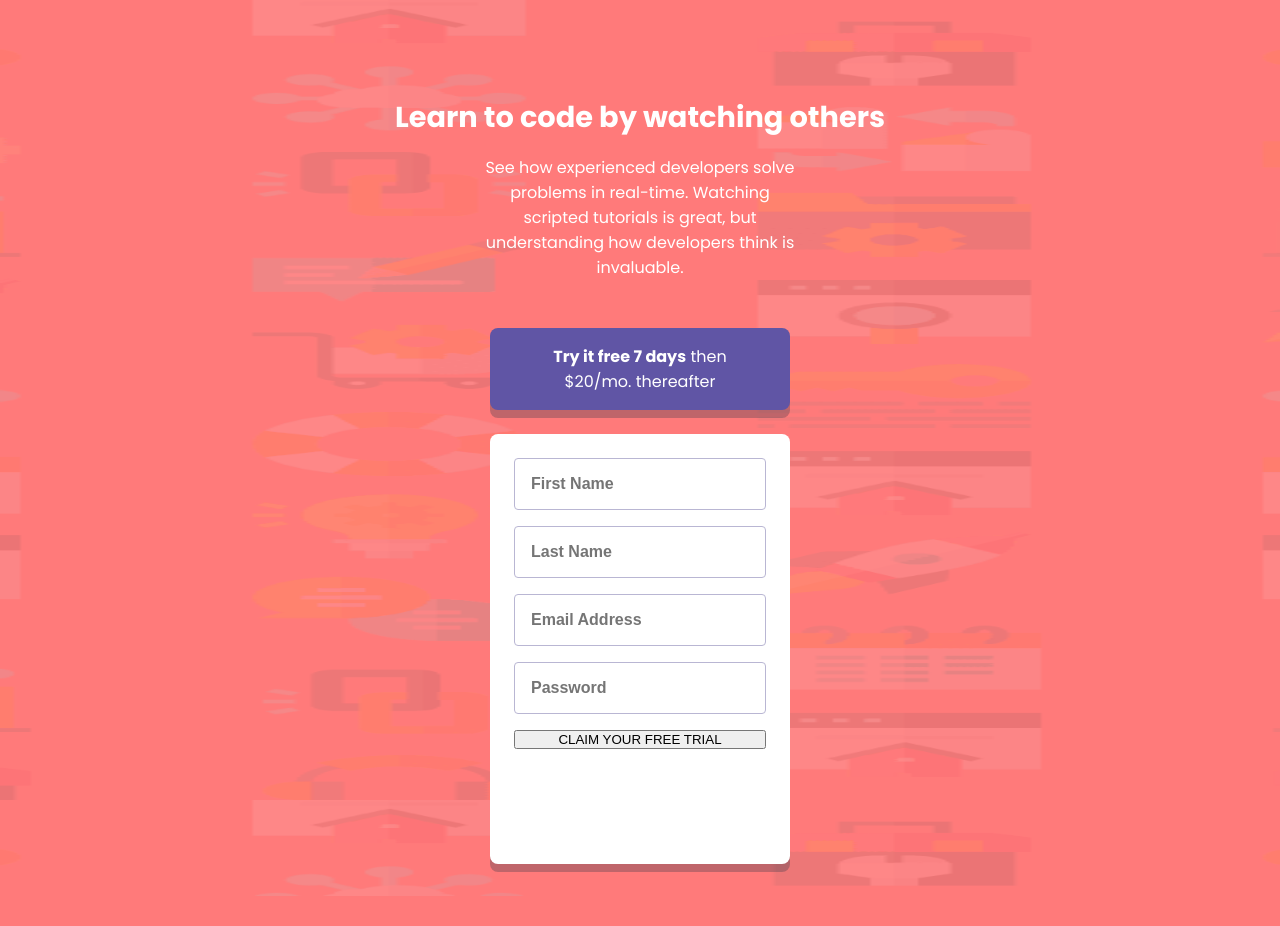
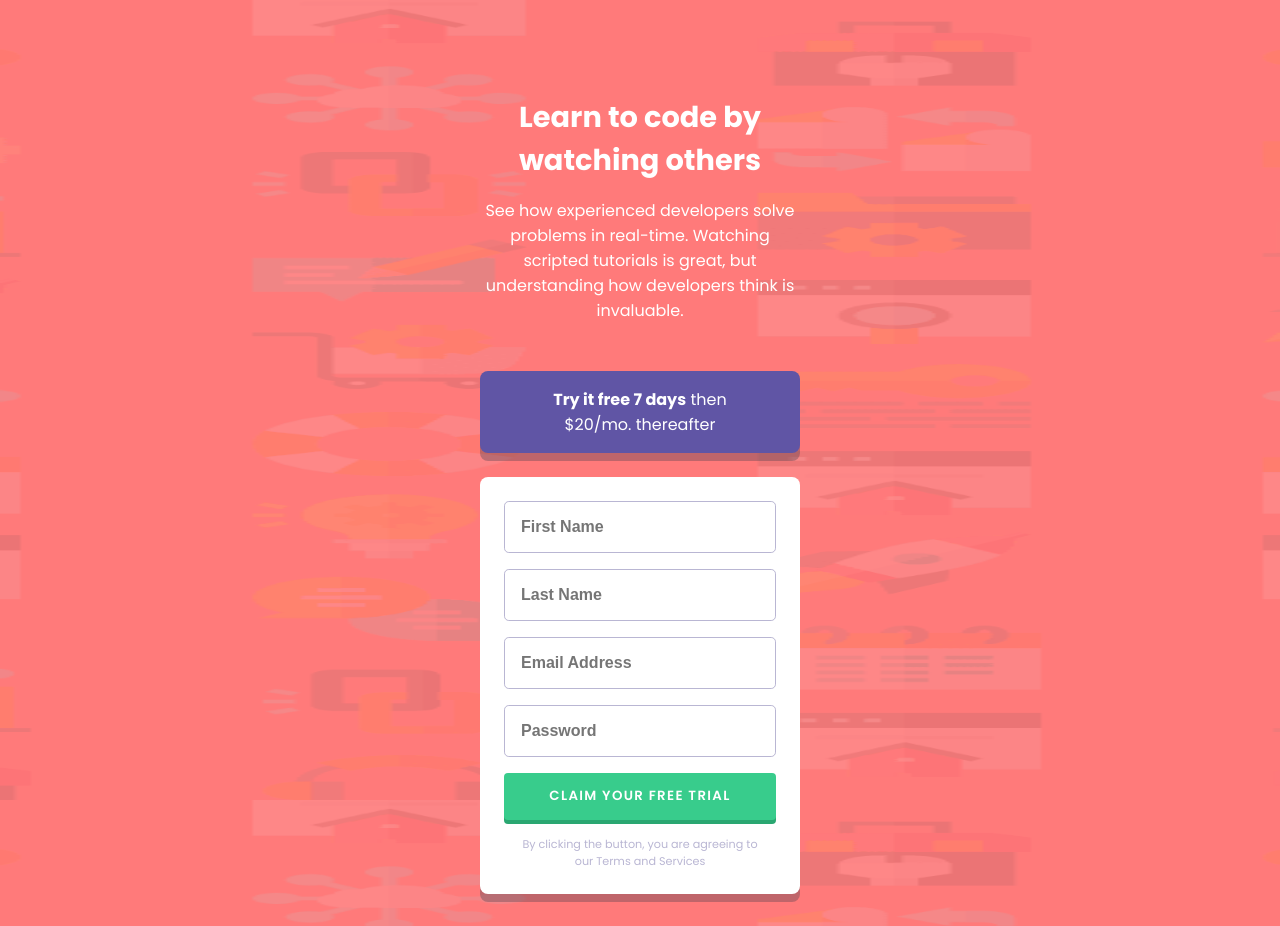
Before and after one commit to john-k-phillips/fm-intro-component-with-signup-form, a plain HTML site: page index.html in a window 1280 px wide. Before the commit the page ends 896 px from the top, so only its background shows below. Drawn offline with Linux system fonts and the light colour scheme.

Commit message:
Button and terms styled, cleaned up code.

```diff
--- a/styles/_form.scss
+++ b/styles/_form.scss
@@ -3,18 +3,30 @@
     box-shadow: 0px 8px hsla(249, 10%, 26%, 0.33);
 }
 
+.form-container, form, .trail, h1, p {
+    margin: auto;
+}
+
+.trail, form, h1 {
+    width: 90%;
+    max-width: 320px;
+}
+
+.trail, form {
+    @include card(0.5em);
+}
+
+.trail, button {
+    cursor: pointer;
+}
+
 .form-container {
-    margin: auto;
+    text-align: center;
 
-    text-align: center;
     .trail {
-        @include card(0.5em);
 
-        margin: auto;
         margin-top: 3em;
-        max-width: 300px;
         padding: 1em 3em;
-
 
         background-color: $blue;
         p {
@@ -23,15 +35,12 @@
     }
 
     form {
-        @include card(0.5em);
+        $input-radius: 0.3em;
 
-        margin: auto;
         margin-top: 1.5em;
         margin-bottom: 2em;
 
         padding: 1.5em;
-
-        max-width: 300px;
 
         background-color: #fff;
 
@@ -44,11 +53,41 @@
             border: none;
             outline: none;
             border: 1px solid $grayish-blue;
-            border-radius: 0.25em;
+            border-radius: $input-radius;
 
             font-size: 16px;
             color: $dark-blue;
             font-weight: bold;
         }
+        .form-btn {
+            padding: 1em;
+
+            outline: none;
+            border: none;
+            background-color: $green;
+            border-radius: $input-radius;
+            box-shadow: 0px 4px hsl(154, 60%, 41%);
+
+            color: #fff;
+            font-weight: 600;
+            font-family: 'Poppins', sans-serif;
+            letter-spacing: 0.1em;
+
+            &:hover {
+                background-color: hsl(154, 62%, 65%);
+            }
+        }
+        p {
+            max-width: 90%;
+
+            color: $grayish-blue;
+            font-size: 0.7em;
+            a {
+                text-decoration: none;
+
+                font-weight: 600;
+                color: $red;
+            }
+        }
     }
 }
```
Also changed, not shown: styles/styles.css, 1 other file.
